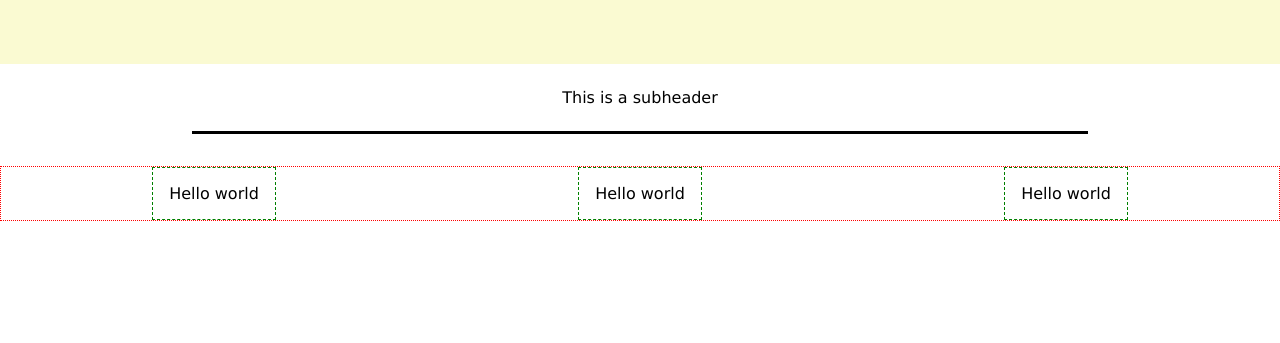
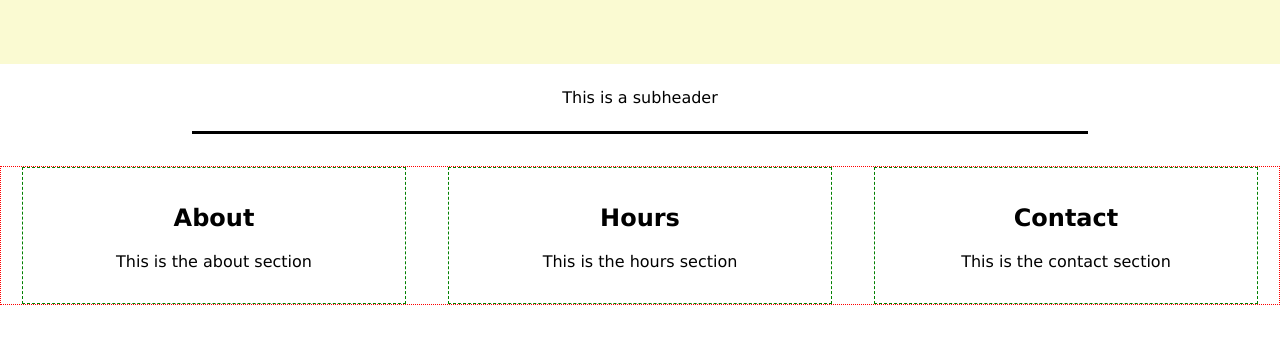
Before and after one commit to drregg6/odin_restaurant, a website built with webpack: page dist/index.html in a window 1280 px wide. Shown: the part 145-488 px from the top of the page. Built offline with nearby package versions, Linux system fonts and the light colour scheme.

Commit message:
Content created

```diff
--- a/css/styles.css
+++ b/css/styles.css
@@ -35,4 +35,5 @@ header {
 .sub-element {
   padding: 1rem;
   border: 1px dashed green;
+  width: 30%;
 }
--- a/package.json
+++ b/package.json
@@ -5,6 +5,7 @@
   "main": "index.js",
   "scripts": {
     "test": "echo \"Error: no test specified\" && exit 1",
+    "watch": "webpack --watch",
     "build": "webpack"
   },
   "repository": {
--- a/src/index.js
+++ b/src/index.js
@@ -1,20 +1,3 @@
-/*
-
---------------------------------------
-|                                    |
-|                                    |
-|                                    |
---------------------------------------
-
---------------------------------------
-
-----------   ------------   ----------
-|        |   |          |   |        |
-|        |   |          |   |        |
-|        |   |          |   |        |
-----------   ------------   ----------
-
-*/
 const createAnElement = require('../utils/createAnElement');
 
 // Select
@@ -30,11 +13,17 @@ const SUBHEADER_P = createAnElement('p', 'This is a subheader');
 const CONTAINER = createAnElement('div');
 CONTAINER.classList.add('container');
 for (let i = 0; i < 3; i++) {
-  let element = createAnElement('div', 'Hello world');
+  let element = createAnElement('div');
   element.classList.add('sub-element');
+  if (i === 0) {
+    element.classList.add('about');
+  } else if (i === 1) {
+    element.classList.add('hours');
+  } else {
+    element.classList.add('contact');
+  }
   subElements.push(element);
 }
-console.log(subElements);
 
 
 // Append Elements
@@ -47,3 +36,21 @@ for (let i = 0; i < subElements.length; i++) {
 CONTENT.prepend(HEADER);
 CONTENT.appendChild(SUBHEADER);
 CONTENT.appendChild(CONTAINER);
+
+
+// Add Content
+const ABOUT = document.querySelector('.about');
+const ABOUT_H2 = createAnElement('h2', 'About');
+const ABOUT_P = createAnElement('p', 'This is the about section');
+ABOUT.appendChild(ABOUT_H2);
+ABOUT.appendChild(ABOUT_P);
+const HOURS = document.querySelector('.hours');
+const HOURS_H2 = createAnElement('h2', 'Hours');
+const HOURS_P = createAnElement('p', 'This is the hours section');
+HOURS.appendChild(HOURS_H2);
+HOURS.appendChild(HOURS_P);
+const CONTACT = document.querySelector('.contact');
+const CONTACT_H2 = createAnElement('h2', 'Contact');
+const CONTACT_P = createAnElement('p', 'This is the contact section');
+CONTACT.appendChild(CONTACT_H2);
+CONTACT.appendChild(CONTACT_P);
```
Also changed, not shown: dist/main.js.
